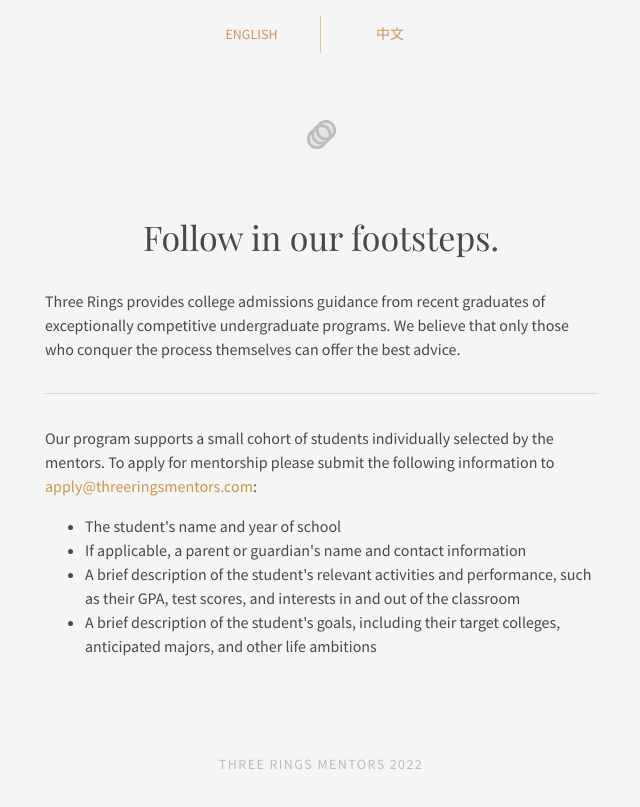
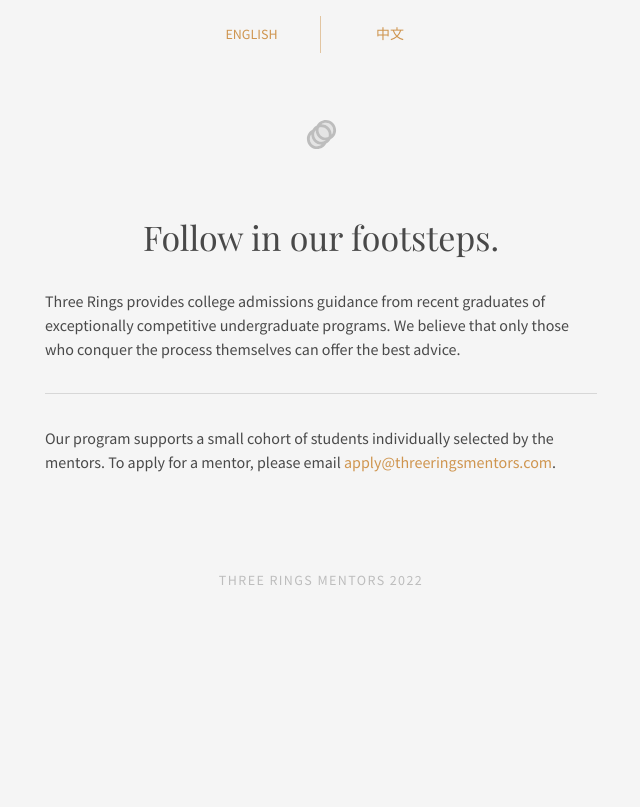
Before and after one commit to philliphuang/three-rings, a React (Create React App) app in the folder landing/: page / in a window 1280 px wide. Shown: the whole page, without its empty margins (319-959 px from the left). Built offline with nearby package versions, Linux system fonts and the light colour scheme; a web font is replaced by a local one.

Commit message:
Remove application prompts from site

```diff
--- a/landing/src/App.js
+++ b/landing/src/App.js
@@ -81,14 +81,8 @@
                 </Typography>
                 <Divider sx={{my:4}}/>
                 <Typography paragraph>
-                  我们的计划仅针对导师们精心挑选的一部分学生。 申请导师，请提交以下信息至 <Link underline="hover">apply@threeringsmentors.com</Link>:
+                  我们的计划仅针对导师们精心挑选的一部分学生。 如感兴趣，请发信息至 <Link underline="hover">apply@threeringsmentors.com</Link>。
                 </Typography>
-                <ul>
-                  <li>学生姓名和就读年份</li>
-                  <li>如有必要, 父母或监护人的姓名和联系信息</li>
-                  <li>简要描述学生的相关活动和表现，例如他们的 GPA、考试分数以及课堂内外的兴趣</li>
-                  <li>学生目标的简要描述、包括他们的目标大学、预期专业和其他人生抱负</li>
-                </ul>
                 <Typography sx={{mt: 12, mb: 4, color: theme.palette.grey[400]}} variant="body2" align="center">
                   三环传帮带 {today.getFullYear()}
                 </Typography>
@@ -106,14 +100,8 @@
                 <Divider sx={{my:4}}/>
                 <Typography paragraph>
                   Our program supports a small cohort of students individually selected by the mentors.
-                  To apply for mentorship please submit the following information to <Link underline="hover">apply@threeringsmentors.com</Link>:
+                  To apply for a mentor, please email <Link underline="hover">apply@threeringsmentors.com</Link>.
                 </Typography>
-                <ul>
-                  <li>The student's name and year of school</li>
-                  <li>If applicable, a parent or guardian's name and contact information</li>
-                  <li>A brief description of the student's relevant activities and performance, such as their GPA, test scores, and interests in and out of the classroom</li>
-                  <li>A brief description of the student's goals, including their target colleges, anticipated majors, and other life ambitions</li>
-                </ul>
                 <Typography sx={{mt: 12, mb: 4, color: theme.palette.grey[400]}} variant="body2" align="center">
                   Three Rings Mentors {today.getFullYear()}
                 </Typography>
```
